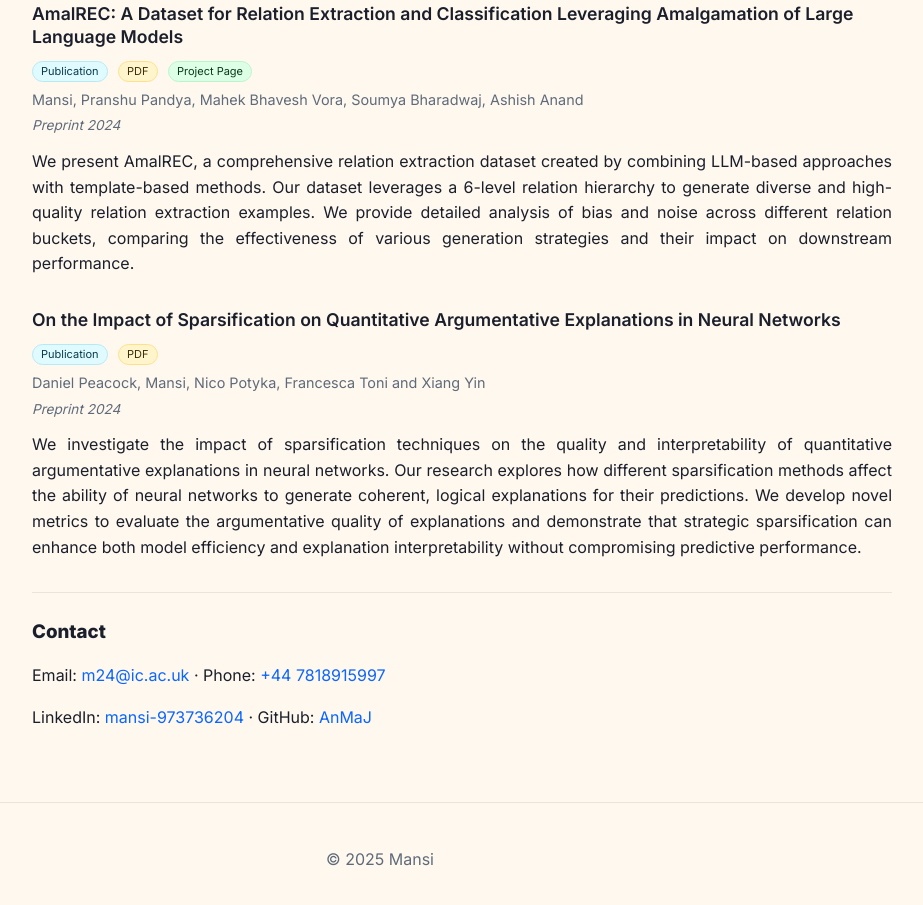
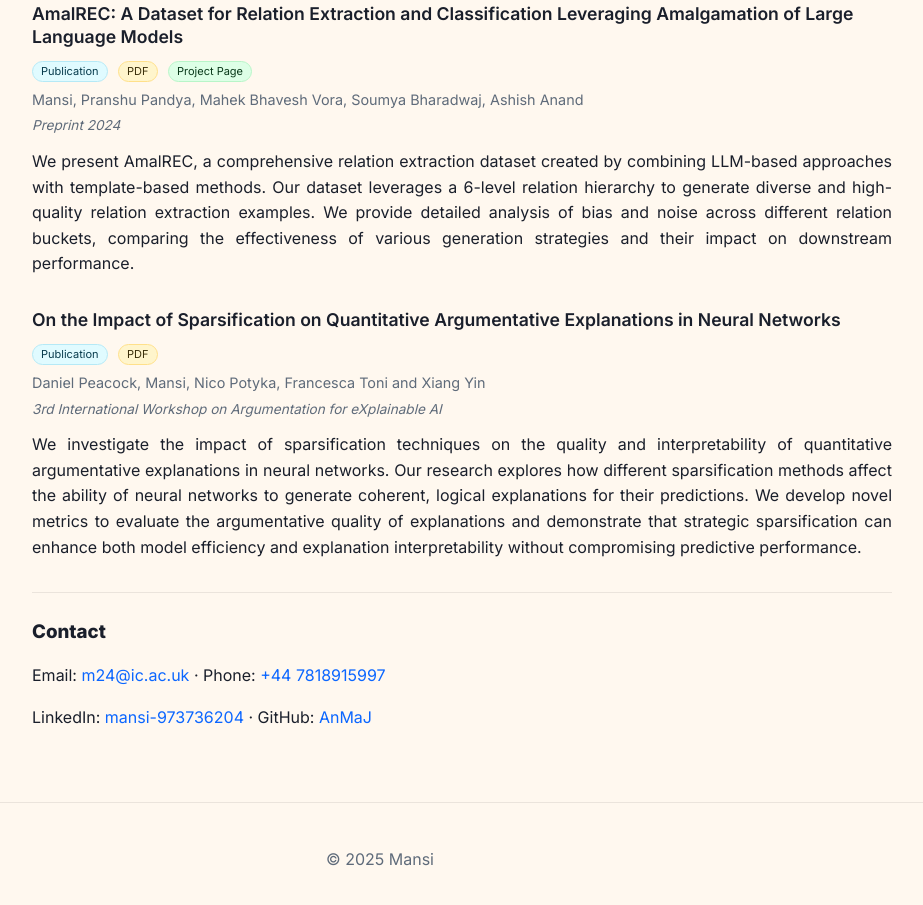
Before and after one commit to AnMaJ/mansi.github.io, a plain HTML site: page index.html in a window 1280 px wide. Shown: the part 1581-2486 px from the top of the page, without its empty margins (260-1183 px from the left). Drawn offline with Linux system fonts and the light colour scheme.

Commit message:
Adding new changes

```diff
--- a/index.html
+++ b/index.html
@@ -126,7 +126,7 @@
                 <a class="pub-badge code" href="https://arxiv.org/pdf/2508.09385" target="_blank" rel="noopener">PDF</a>
               </div>
               <div class="pub-authors">Daniel Peacock, Mansi, Nico Potyka, Francesca Toni and Xiang Yin</div>
-              <div class="pub-venue">Preprint 2024</div>
+              <div class="pub-venue">3rd International Workshop on Argumentation for eXplainable AI</div>
               <div class="pub-abstract">
                 We investigate the impact of sparsification techniques on the quality and interpretability of quantitative argumentative explanations in neural networks. Our research explores how different sparsification methods affect the ability of neural networks to generate coherent, logical explanations for their predictions. We develop novel metrics to evaluate the argumentative quality of explanations and demonstrate that strategic sparsification can enhance both model efficiency and explanation interpretability without compromising predictive performance.
               </div>
@@ -280,7 +280,7 @@
                 <a class="badge code" href="https://arxiv.org/pdf/2508.09385" target="_blank" rel="noopener">PDF</a>
               </div>
               <div class="authors">Daniel Peacock, Mansi, Nico Potyka, Francesca Toni and Xiang Yin</div>
-              <div class="meta"><em>Preprint 2024</em></div>
+              <div class="meta"><em>3rd International Workshop on Argumentation for eXplainable AI</em></div>
               <p>We investigate the impact of sparsification techniques on the quality and interpretability of quantitative argumentative explanations in neural networks. Our research explores how different sparsification methods affect the ability of neural networks to generate coherent, logical explanations for their predictions. We develop novel metrics to evaluate the argumentative quality of explanations and demonstrate that strategic sparsification can enhance both model efficiency and explanation interpretability without compromising predictive performance.</p>
             </div>
             <div class="pub-right">
```
